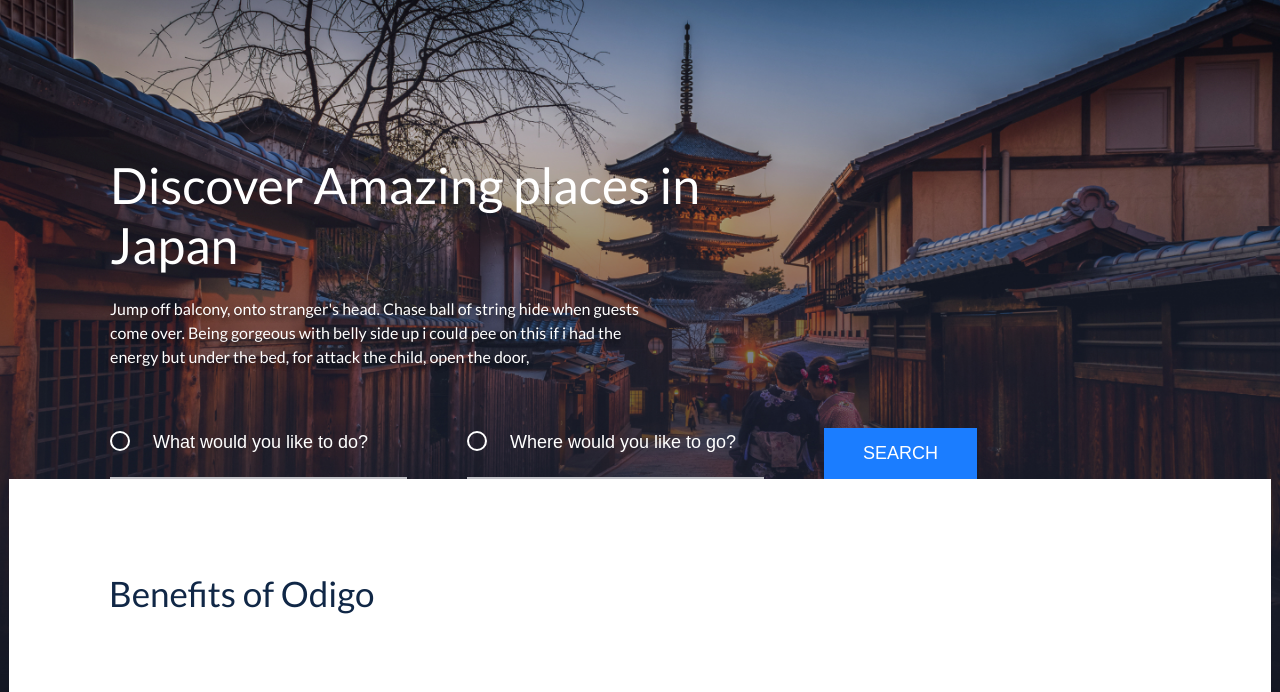
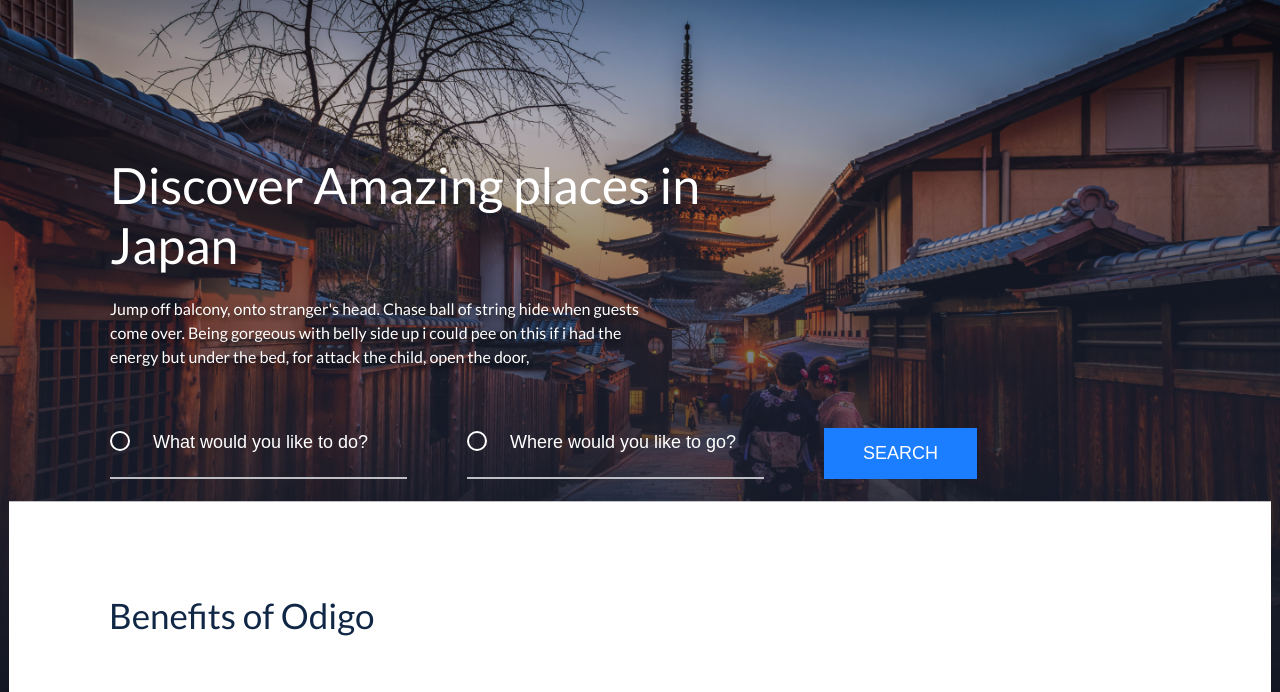
Before and after one commit to DimaKolesnyk/travel-landing-page, a plain HTML site: page index.html in a window 1280 px wide. Shown: the part 108-800 px from the top of the page. Drawn offline with Linux system fonts and the light colour scheme.

Commit message:
Update style.css

```diff
--- a/сss/style.css
+++ b/сss/style.css
@@ -715,7 +715,7 @@ header_link:active {
     position: absolute;
     top: 0;
     left: 0;
-    transform: translateY(-100%);
+    transform: translateY(-90%);
     background: #ffffff;
 }
 
```
